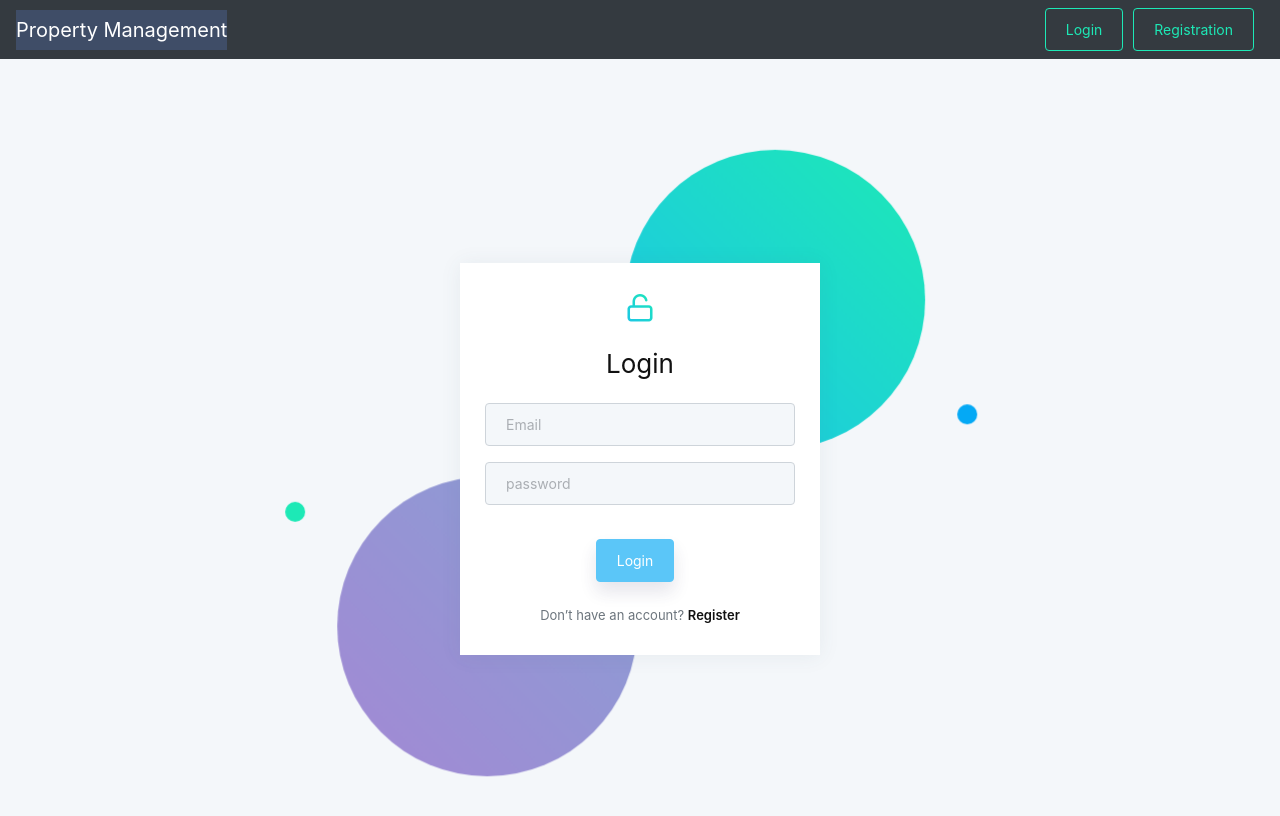
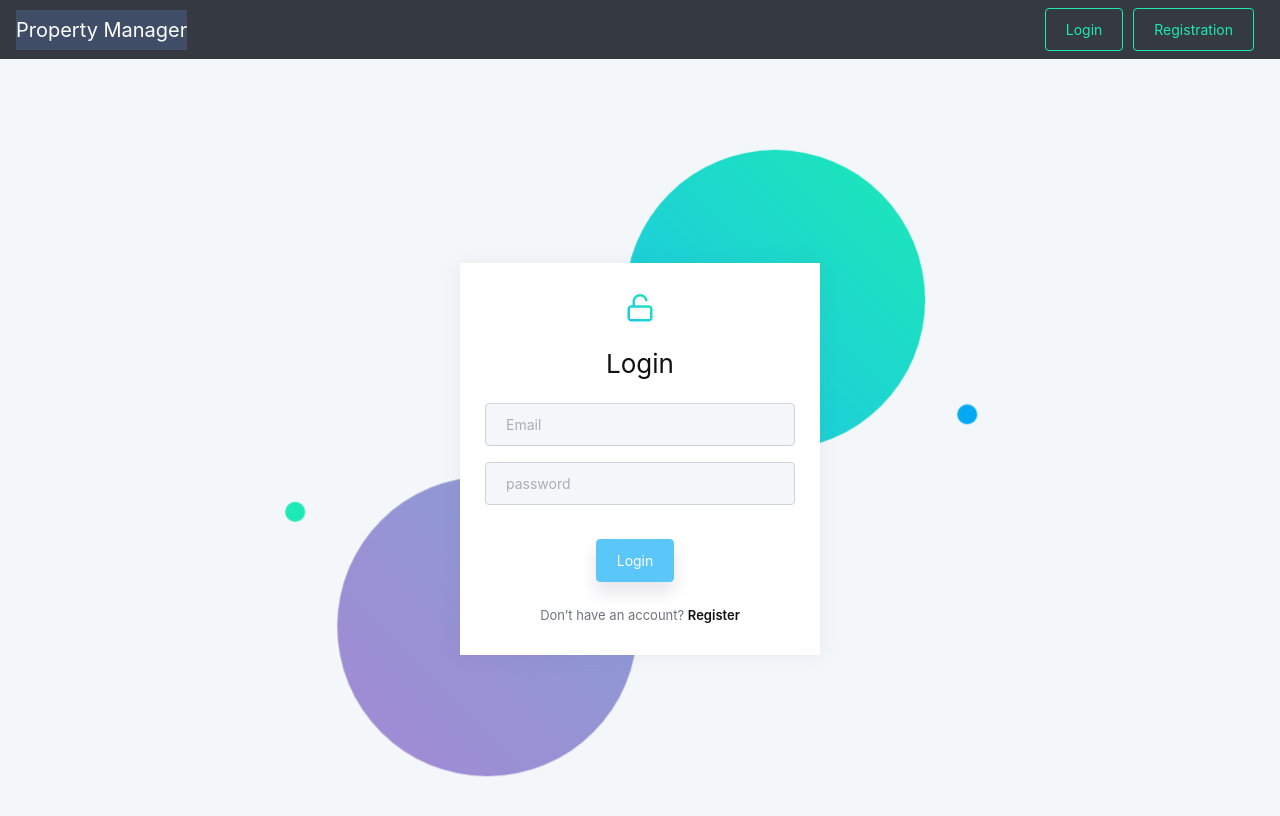
Before and after one commit to ninovvas/property_management_app, a React (Create React App) app in the folder client/property_management_app/: page /login in a window 1280 px wide. Shown: the top 816 px of the page. Built offline with nearby package versions, Linux system fonts and the light colour scheme.

Commit message:
Clean up comments

```diff
--- a/client/property_management_app/src/components/Header/Header.js
+++ b/client/property_management_app/src/components/Header/Header.js
@@ -1,6 +1,5 @@
-import { useContext } from "react";
 import { Link } from "react-router-dom";
-import { AuthContext, useAuthContext } from "../../contexts/AutoContext";
+import { useAuthContext } from "../../contexts/AutoContext";
 
 import "./Header.Module.css"
 
--- a/client/property_management_app/src/components/Home/Home.js
+++ b/client/property_management_app/src/components/Home/Home.js
@@ -5,17 +5,12 @@ import { AuthContext, useAuthContext } from '../../contexts/AutoContext';
 import { Dashboard } from '../Dashboard/Dashboard';
 import { usePropertyContext } from '../../contexts/PropertyContext';
 
-export const Home = ({
-  // propertyService,
-  // tenantService,
-  // tenancyService
-}) => {
+export const Home = () => {
   //const {isAuthenticated} = useContext(AuthContext);
   const {isAuthenticated} = useAuthContext();
   const {propertyService, tenantService, tenancyService} = usePropertyContext();
+  const navigate = useNavigate();
 
-
-  const navigate = useNavigate();
     return (
       <>
         {isAuthenticated ? (<Dashboard propertyService={propertyService} tenantService={tenantService} tenancyService={tenancyService}/>):
--- a/client/property_management_app/src/components/Login/Login.js
+++ b/client/property_management_app/src/components/Login/Login.js
@@ -41,7 +41,7 @@ export const Login = () => {
     return (
         <>
         <nav className="navbar navbar-expand-lg navbar-dark bg-dark">
-            <Link className="navbar-brand" to={"/home"}>Property Management</Link>
+            <Link className="navbar-brand" to={"/"}>Property Manager</Link>
 
 
             <div className="collapse navbar-collapse" id="navbarSupportedContent">
```
Also changed, not shown: client/property_management_app/src/App.js (+4 -259 lines), client/property_management_app/src/contexts/PropertyContext.js (+2 -13 lines).
